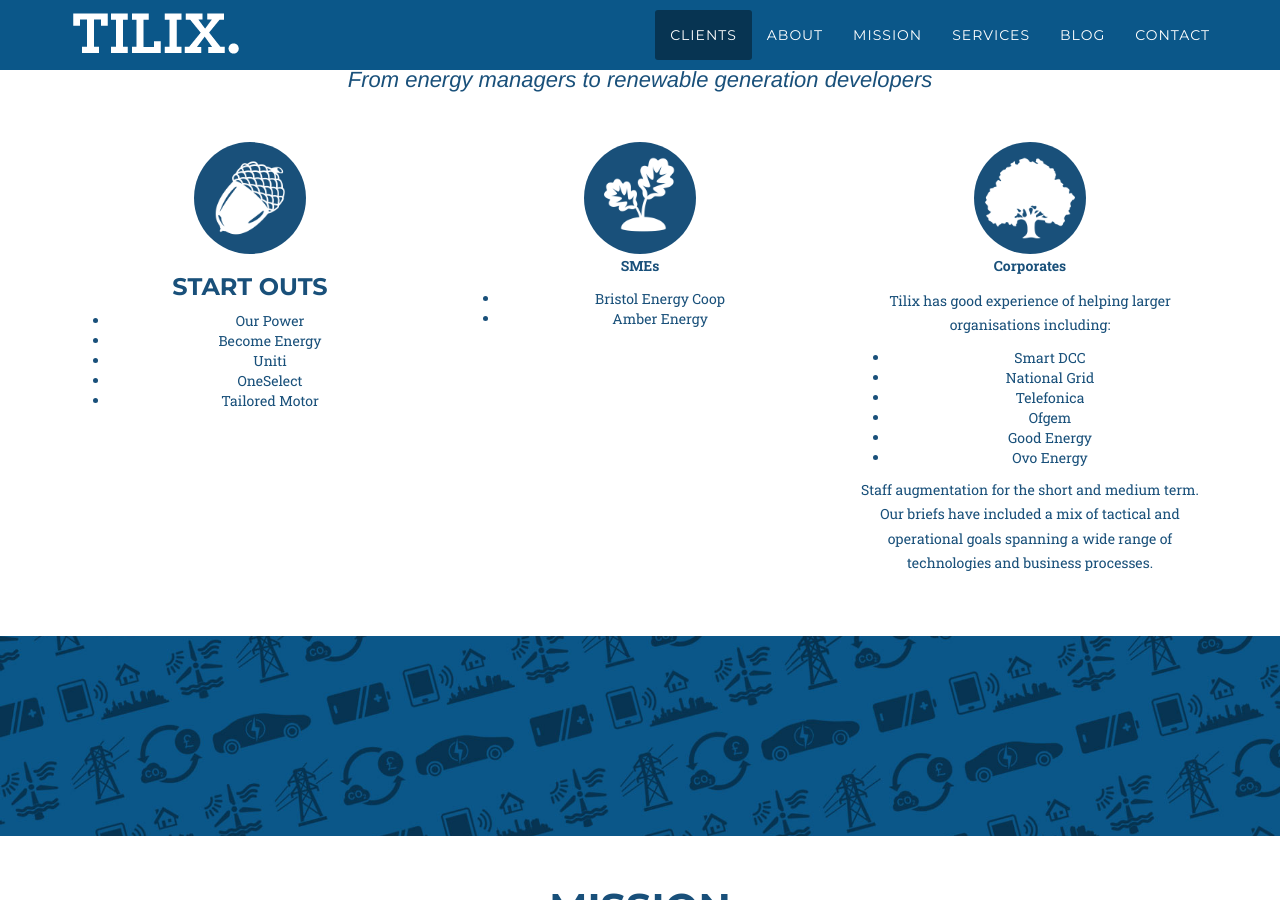
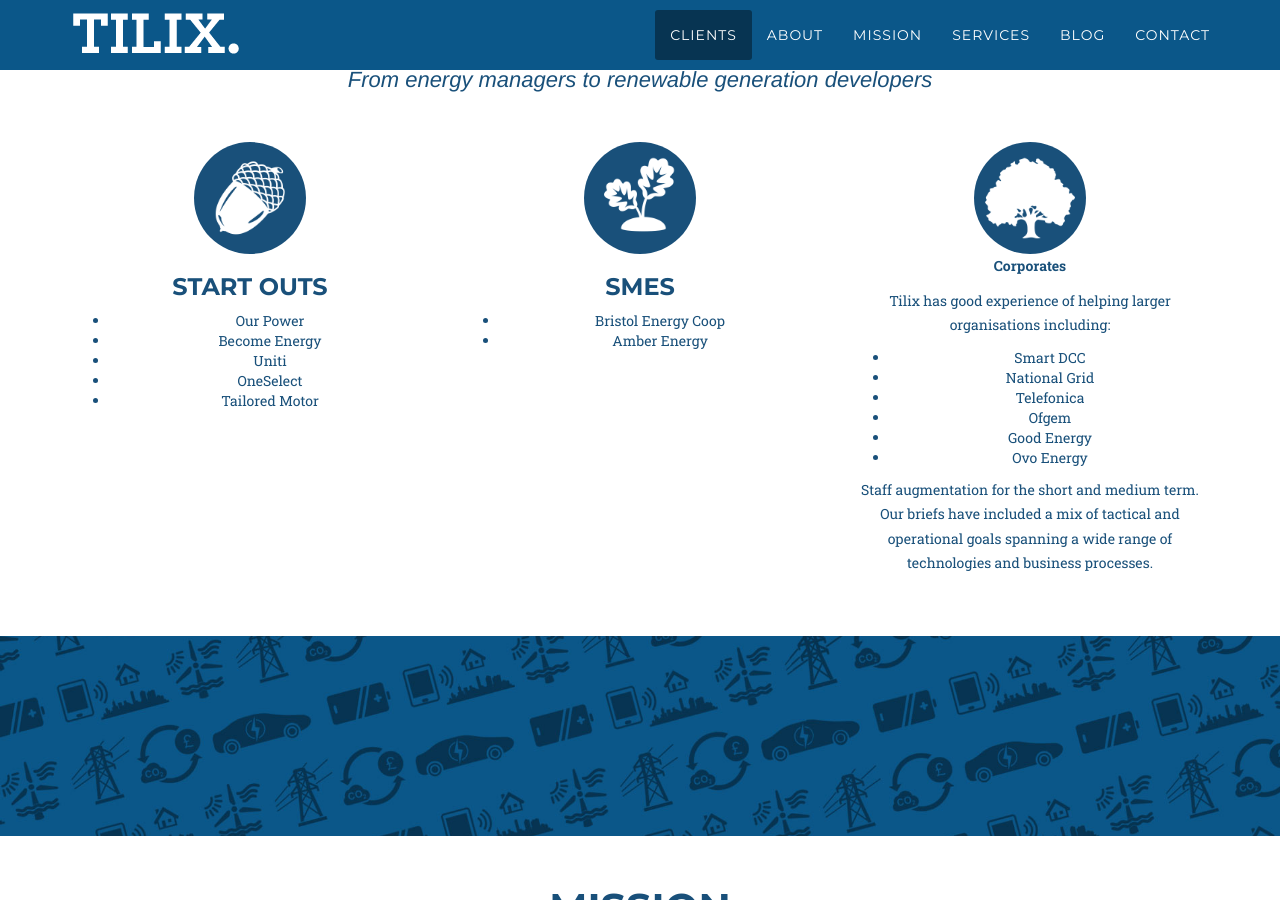
Before and after one commit to milomedia/tilix, a Jekyll site: the page built from index.html, in a window 1280 px wide and 900 px high, scrolled down 831 px. Built offline with Jekyll 4.4.1, drawn with Linux system fonts in a browser that asks for light colours; nearby versions of some CDN libraries; some web fonts are replaced.

```diff
--- a/_includes/whatwedo-2.md
+++ b/_includes/whatwedo-2.md
@@ -1,4 +1,4 @@
-__SMEs__
+### SMEs
 
 * Bristol Energy Coop
 * Amber Energy
```
